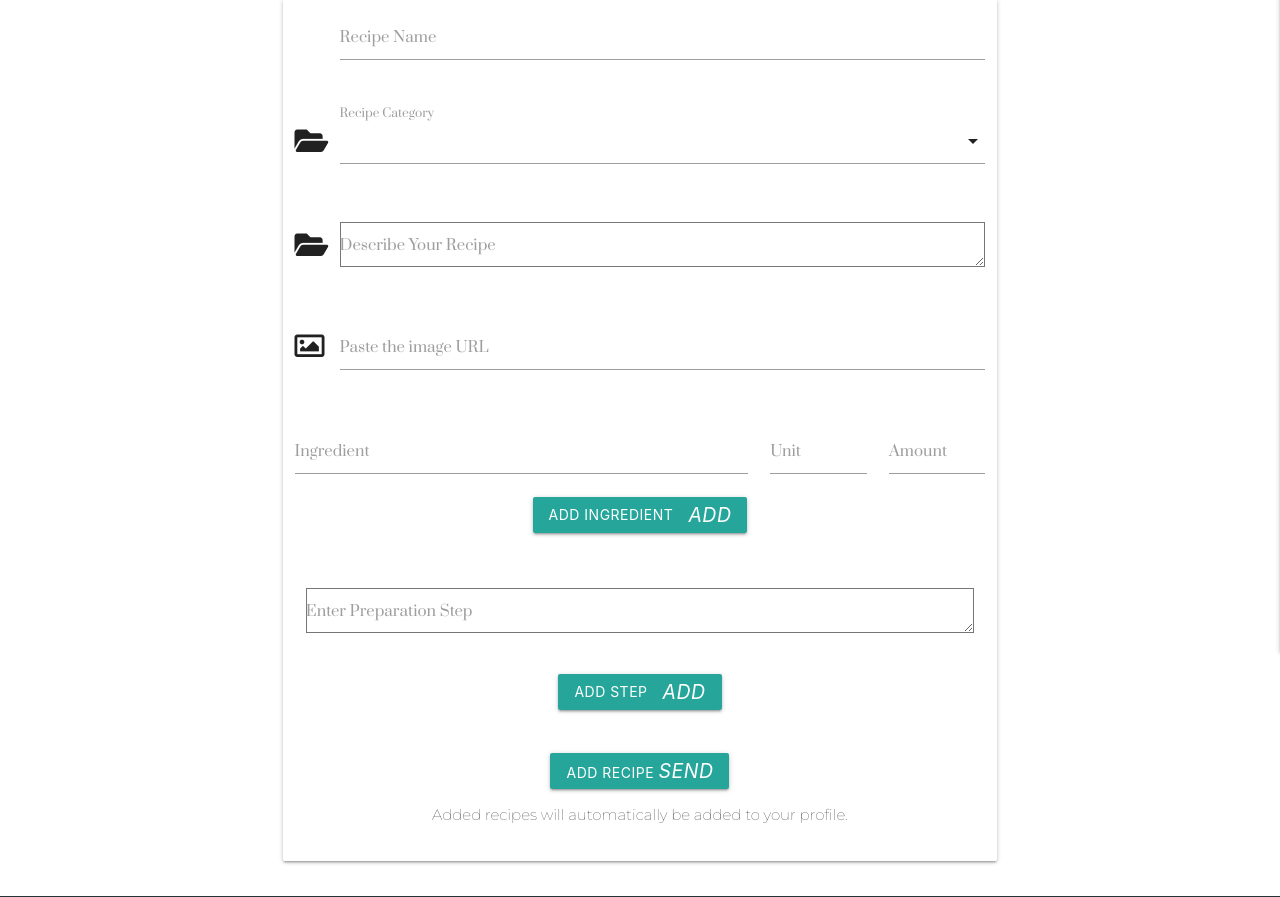
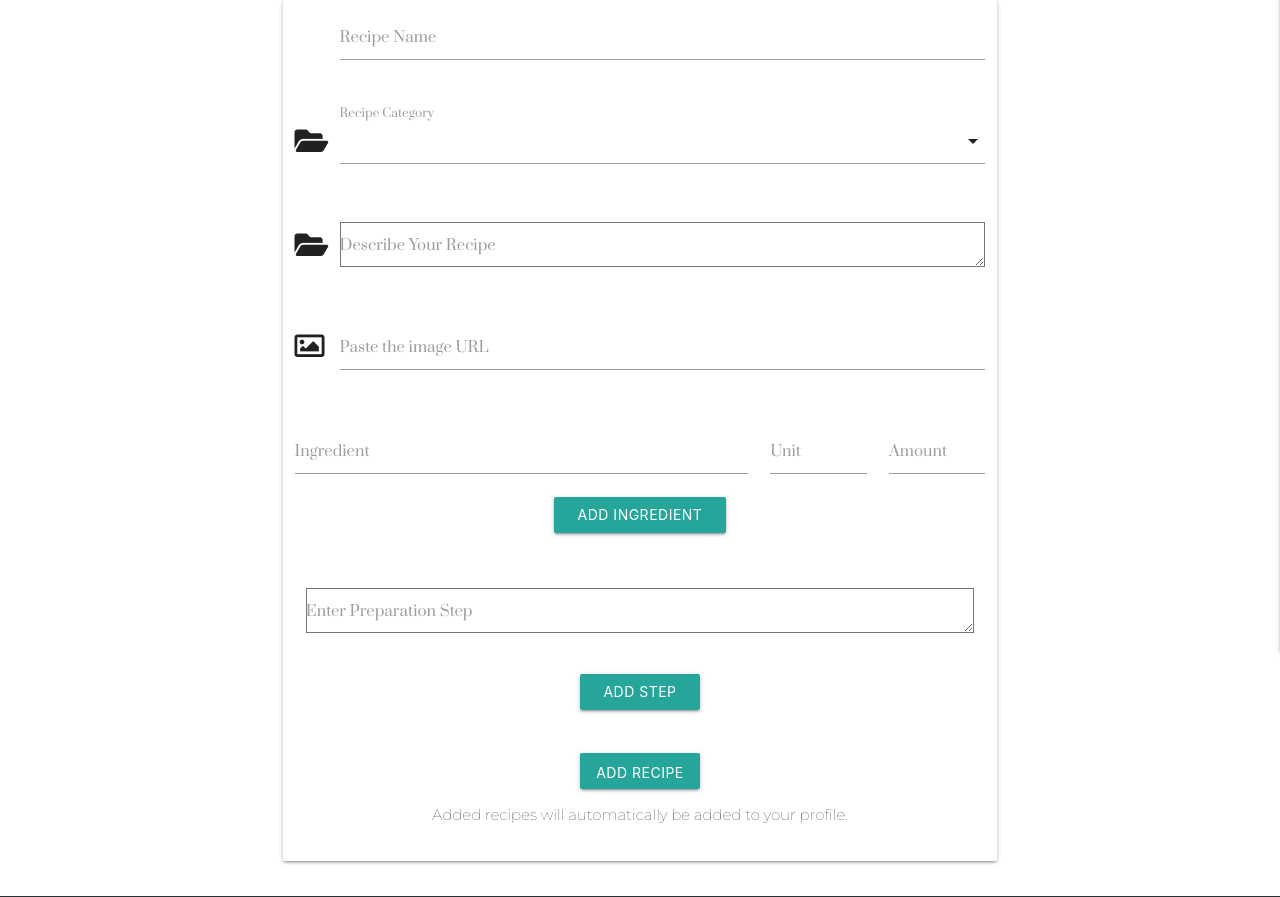
Before and after one commit to ConnorGray97/the_communal_kitchen, a Flask app: page /add_recipe in a window 1280 px wide. Shown: the part 208-1105 px from the top of the page. Run offline with Flask 2, Linux system fonts and the light colour scheme; data that the repository does not hold is empty; some libraries are stand-ins or nearby versions.

Commit message:
Remove text in I tags

```diff
--- a/static/js/script.js
+++ b/static/js/script.js
@@ -1,3 +1,5 @@
+// ------------------------ Materialize Initialization
+
 $(document).ready(function(){
     $('.sidenav').sidenav({edge: "right"});
   });
@@ -5,3 +7,5 @@ $(document).ready(function(){
   $(document).ready(function(){
     $('select').formSelect();
   });
+
+  // ------------------------ End Materialize Initialization
--- a/templates/add_recipe.html
+++ b/templates/add_recipe.html
@@ -70,7 +70,7 @@
                 <div class="row">
                     <div class="col s12 center-align">
                         <button id="add-ingredient" class="btn" type="button">Add Ingredient
-                            <i class="material-icons right">Add</i>
+                            <i class="material-icons right"></i>
                         </button>
                     </div>
                 </div>
@@ -89,7 +89,7 @@
             <div class="row">
                 <div class="col s12 center-align">
                     <button class="btn" id="add-step" type="button">Add step
-                        <i class="material-icons right">Add</i>
+                        <i class="material-icons right"></i>
                     </button>
                 </div>
             </div>
@@ -97,7 +97,7 @@
                 <div class="col s12 center-align">
                     <br>
                     <button class="btn" type="submit">Add Recipe
-                        <i class="material-icons center-align">send</i>
+                        <i class="material-icons center-align"></i>
                     </button>
                     <p>Added recipes will automatically be added to your profile.</p>
                 </div>
```
